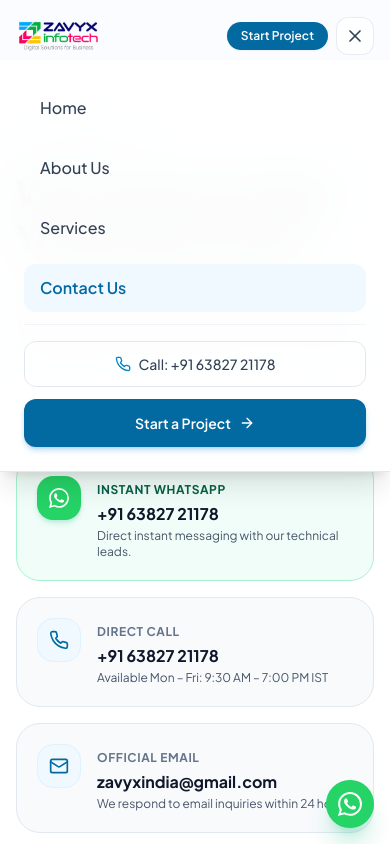
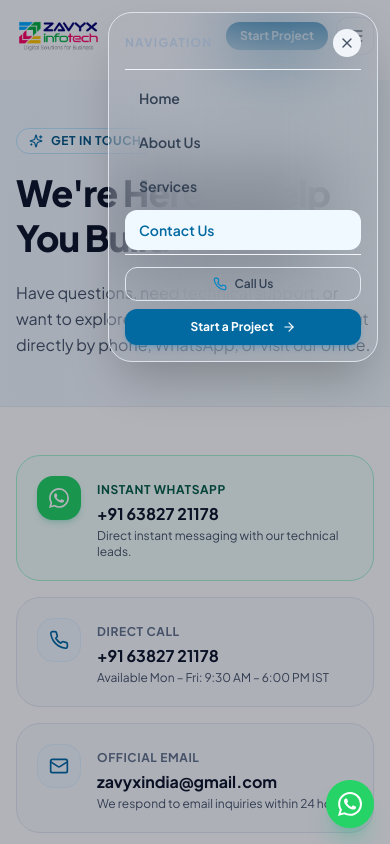
Before and after one commit to zavyxinfotech/ZAVYX_InfoTech_website, a React (Vite) app: page /contact in a window 390 px wide. Both pictures are taken after a click on the button 355 px from the left and 36 px from the top of the page. Shown: the top 844 px of the page. Built offline with nearby package versions, Linux system fonts and the light colour scheme.

Commit message:
Update About Us with dedicated Mission & Vision section and refine mobile nav

```diff
--- a/src/components/layout/Navbar.jsx
+++ b/src/components/layout/Navbar.jsx
@@ -43,7 +43,7 @@ export default function Navbar() {
       <header
         className={`fixed top-0 left-0 right-0 z-40 transition-all duration-300 ease-out ${
           isScrolled
-            ? 'bg-white/85 backdrop-blur-md shadow-xs border-b border-slate-200/60 py-2.5 sm:py-3'
+            ? 'bg-white/90 backdrop-blur-md shadow-xs border-b border-slate-200/60 py-2.5 sm:py-3'
             : 'bg-transparent py-3 sm:py-4.5 border-b border-transparent'
         }`}
       >
@@ -63,17 +63,17 @@ export default function Navbar() {
               />
             </Link>
 
-            {/* Desktop Navigation Links */}
-            <nav className="hidden md:flex items-center space-x-1 lg:space-x-2">
+            {/* Desktop Navigation Links (Increased Text Size) */}
+            <nav className="hidden md:flex items-center space-x-1 lg:space-x-3">
               {navLinks.map((link) => (
                 <NavLink
                   key={link.path}
                   to={link.path}
                   className={({ isActive }) =>
-                    `px-3.5 py-2 rounded-xl text-sm font-medium transition-all duration-200 ${
+                    `px-4 py-2 rounded-xl text-base lg:text-[17px] font-semibold transition-all duration-200 ${
                       isActive
-                        ? 'text-brand-600 bg-brand-50/90 font-semibold shadow-xs'
-                        : 'text-slate-700 hover:text-brand-600 hover:bg-white/60'
+                        ? 'text-brand-600 bg-brand-50/90 shadow-xs'
+                        : 'text-slate-800 hover:text-brand-600 hover:bg-white/70'
                     }`
                   }
                 >
@@ -83,10 +83,10 @@ export default function Navbar() {
             </nav>
 
             {/* Right Actions (Phone Link + CTA Button) */}
-            <div className="hidden lg:flex items-center gap-3 xl:gap-4">
+            <div className="hidden lg:flex items-center gap-3.5 xl:gap-5">
               <a
                 href={`tel:${companyData.contact.phoneClean}`}
-                className="flex items-center gap-2 text-sm font-medium text-slate-700 hover:text-brand-600 px-3 py-2 rounded-lg hover:bg-white/60 transition-colors"
+                className="flex items-center gap-2 text-sm lg:text-base font-semibold text-slate-800 hover:text-brand-600 px-3 py-2 rounded-lg hover:bg-white/60 transition-colors"
               >
                 <Phone className="w-4 h-4 text-brand-500" />
                 <span>{companyData.contact.phoneDisplay}</span>
@@ -94,7 +94,7 @@ export default function Navbar() {
 
               <Link
                 to="/start-a-project"
-                className="inline-flex items-center gap-2 px-5 py-2.5 rounded-full text-sm font-semibold text-white bg-brand-600 hover:bg-brand-700 shadow-md shadow-brand-500/20 hover:shadow-lg hover:shadow-brand-500/30 transition-all duration-200 transform hover:-translate-y-0.5"
+                className="inline-flex items-center gap-2 px-5 py-2.5 rounded-full text-sm lg:text-base font-bold text-white bg-brand-600 hover:bg-brand-700 shadow-md shadow-brand-500/20 hover:shadow-lg hover:shadow-brand-500/30 transition-all duration-200 transform hover:-translate-y-0.5"
               >
                 <Sparkles className="w-4 h-4 text-brand-200" />
                 <span>Get Free Consultation</span>
@@ -105,21 +105,17 @@ export default function Navbar() {
             <div className="flex md:hidden items-center gap-2">
               <Link
                 to="/start-a-project"
-                className="inline-flex items-center px-3.5 py-1.5 rounded-full text-xs font-semibold text-white bg-brand-600 shadow-sm"
+                className="inline-flex items-center px-3.5 py-1.5 rounded-full text-xs font-bold text-white bg-brand-600 shadow-sm"
               >
                 Start Project
               </Link>
 
               <button
-                onClick={() => setIsMobileMenuOpen(!isMobileMenuOpen)}
-                className="p-2 rounded-xl bg-white/80 border border-slate-200/80 text-slate-700 hover:text-brand-600 hover:bg-slate-100 focus:outline-none transition-colors shadow-xs"
-                aria-label={isMobileMenuOpen ? 'Close Menu' : 'Open Menu'}
+                onClick={() => setIsMobileMenuOpen(true)}
+                className="p-2 rounded-xl bg-white/80 border border-slate-200/80 text-slate-800 hover:text-brand-600 hover:bg-slate-100 focus:outline-none transition-colors shadow-xs"
+                aria-label="Open Menu"
               >
-                {isMobileMenuOpen ? (
-                  <X className="w-5 h-5" />
-                ) : (
                 <Menu className="w-5 h-5" />
-                )}
               </button>
             </div>
 
@@ -127,26 +123,53 @@ export default function Navbar() {
         </div>
       </header>
 
-      {/* Mobile Drawer Menu */}
+      {/* ===================== MOBILE HALF-SCREEN TOP-RIGHT DRAWER ===================== */}
       <AnimatePresence>
         {isMobileMenuOpen && (
+          <>
+            {/* Backdrop overlay (dimmed background) */}
             <motion.div
-            initial={{ opacity: 0, y: -20 }}
-            animate={{ opacity: 1, y: 0 }}
-            exit={{ opacity: 0, y: -20 }}
-            transition={{ duration: 0.25 }}
-            className="fixed inset-x-0 top-[60px] z-30 bg-white/95 backdrop-blur-xl border-b border-slate-200 shadow-xl px-6 py-6 md:hidden"
+              initial={{ opacity: 0 }}
+              animate={{ opacity: 1 }}
+              exit={{ opacity: 0 }}
+              transition={{ duration: 0.2 }}
+              onClick={() => setIsMobileMenuOpen(false)}
+              className="fixed inset-0 z-50 bg-slate-950/30 backdrop-blur-xs md:hidden"
+            />
+
+            {/* Top-Right Half-Width Menu Popup */}
+            <motion.div
+              initial={{ opacity: 0, scale: 0.9, x: 20, y: -20 }}
+              animate={{ opacity: 1, scale: 1, x: 0, y: 0 }}
+              exit={{ opacity: 0, scale: 0.9, x: 20, y: -20 }}
+              transition={{ type: 'spring', damping: 25, stiffness: 300 }}
+              className="fixed top-3 right-3 w-[72%] max-w-[270px] z-50 bg-white/98 backdrop-blur-2xl rounded-3xl shadow-2xl border border-slate-200/90 p-4 md:hidden"
             >
-            <div className="flex flex-col space-y-3">
+              {/* Header with Title & Close Button */}
+              <div className="flex items-center justify-between pb-3 mb-2 border-b border-slate-100">
+                <span className="text-xs font-bold uppercase tracking-widest text-slate-400 font-display">
+                  Navigation
+                </span>
+                <button
+                  onClick={() => setIsMobileMenuOpen(false)}
+                  className="p-1.5 rounded-full bg-slate-100 text-slate-600 hover:bg-slate-200 transition-colors"
+                  aria-label="Close Menu"
+                >
+                  <X className="w-4 h-4" />
+                </button>
+              </div>
+
+              {/* Nav Links */}
+              <div className="flex flex-col space-y-1">
                 {navLinks.map((link) => (
                   <NavLink
                     key={link.path}
                     to={link.path}
                     onClick={() => setIsMobileMenuOpen(false)}
                     className={({ isActive }) =>
-                    `px-4 py-3 rounded-xl text-base font-medium transition-all ${
+                      `px-3.5 py-2.5 rounded-xl text-sm font-semibold transition-all ${
                         isActive
-                        ? 'text-brand-600 bg-brand-50 font-semibold'
+                          ? 'text-brand-600 bg-brand-50'
                           : 'text-slate-700 hover:bg-slate-50'
                       }`
                     }
@@ -155,26 +178,28 @@ export default function Navbar() {
                   </NavLink>
                 ))}
 
-              <div className="pt-4 mt-2 border-t border-slate-100 flex flex-col gap-3">
+                {/* Mobile Actions */}
+                <div className="pt-3 mt-2 border-t border-slate-100 flex flex-col gap-2">
                   <a
                     href={`tel:${companyData.contact.phoneClean}`}
-                  className="flex items-center justify-center gap-2 py-3 px-4 rounded-xl border border-slate-200 text-sm font-medium text-slate-700 hover:bg-slate-50"
+                    className="flex items-center justify-center gap-2 py-2 px-3 rounded-xl border border-slate-200 text-xs font-semibold text-slate-700 hover:bg-slate-50"
                   >
-                  <Phone className="w-4 h-4 text-brand-500" />
-                  <span>Call: {companyData.contact.phoneDisplay}</span>
+                    <Phone className="w-3.5 h-3.5 text-brand-500" />
+                    <span>Call Us</span>
                   </a>
 
                   <Link
                     to="/start-a-project"
                     onClick={() => setIsMobileMenuOpen(false)}
-                  className="flex items-center justify-center gap-2 py-3.5 px-6 rounded-xl text-sm font-semibold text-white bg-brand-600 shadow-md shadow-brand-500/25"
+                    className="flex items-center justify-center gap-2 py-2.5 px-4 rounded-xl text-xs font-bold text-white bg-brand-600 shadow-md shadow-brand-500/25"
                   >
                     <span>Start a Project</span>
-                  <ArrowRight className="w-4 h-4" />
+                    <ArrowRight className="w-3.5 h-3.5" />
                   </Link>
                 </div>
               </div>
             </motion.div>
+          </>
         )}
       </AnimatePresence>
     </>
--- a/src/pages/Contact.jsx
+++ b/src/pages/Contact.jsx
@@ -89,7 +89,7 @@ export default function Contact() {
                     {companyData.contact.phoneDisplay}
                   </p>
                   <p className="text-xs text-slate-600 mt-0.5">
-                    Available Mon – Fri: 9:30 AM – 7:00 PM IST
+                    Available Mon – Fri: 9:30 AM – 6:00 PM IST
                   </p>
                 </div>
               </a>
```
Lines whose indentation alone changed are shown as unchanged.
